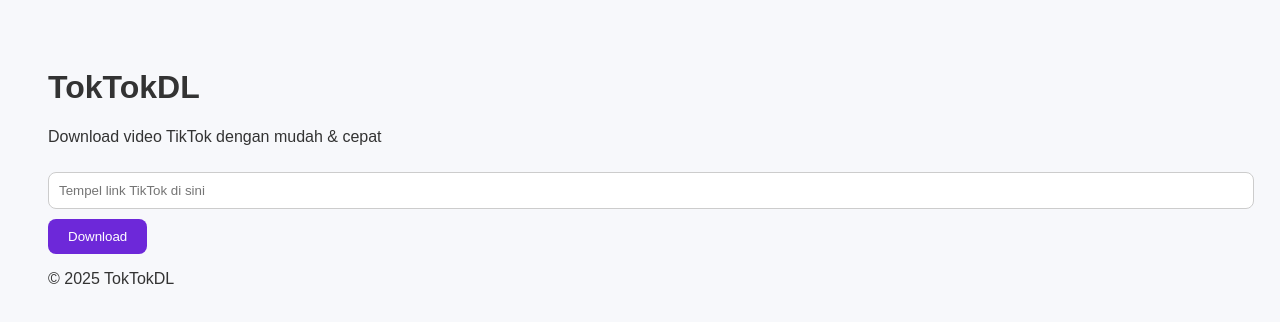
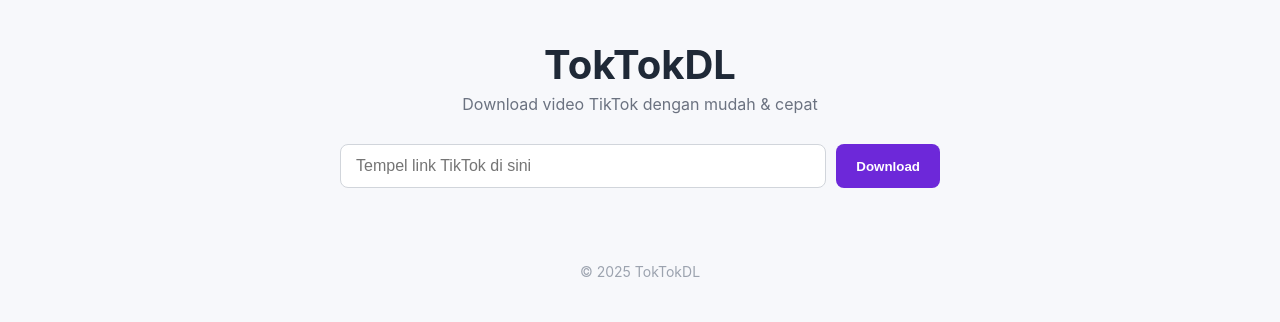
Before and after one commit to bayusantokuk/toktokdl, a plain HTML site: page public/index.html in a window 1280 px wide. Drawn offline with Linux system fonts and the light colour scheme.

Commit message:
Update style.css

```diff
--- a/public/style.css
+++ b/public/style.css
@@ -1,81 +1,82 @@
+/* Reset & base */
+* { box-sizing: border-box; margin:0; padding:0; }
 body {
-  font-family: Arial, sans-serif;
-  padding: 40px;
+  font-family: 'Inter', sans-serif;
   background: #f7f8fb;
-  color: #333;
+  color: #1f2937;
+  display: flex;
+  justify-content: center;
+  padding: 40px 10px;
 }
+.container { max-width: 600px; width: 100%; }
 
-.wrap {
-  max-width: 600px;
-  margin: 0 auto;
-  padding: 20px;
-  background: #fff;
-  border-radius: 12px;
-  box-shadow: 0 4px 15px rgba(0,0,0,0.1);
+header { text-align: center; margin-bottom: 30px; }
+header h1 { font-size: 2.5rem; margin-bottom: 5px; }
+header p { color: #6b7280; }
+
+form { display: flex; gap: 10px; margin-bottom: 15px; }
+form input {
+  flex: 1;
+  padding: 12px 15px;
+  border-radius: 8px;
+  border: 1px solid #d1d5db;
+  font-size: 16px;
 }
-
-input {
-  width: 100%;
-  padding: 10px;
-  margin: 10px 0;
+form button {
+  padding: 12px 20px;
   border-radius: 8px;
-  border: 1px solid #ccc;
-}
-
-button {
-  padding: 10px 20px;
   border: none;
-  border-radius: 8px;
   background: #6d28d9;
   color: #fff;
+  font-weight: 600;
   cursor: pointer;
+  transition: background 0.3s ease;
 }
+form button:hover { background: #5b21b6; }
 
-button:disabled {
-  opacity: 0.6;
-  cursor: not-allowed;
-}
-
-#error, #tiktok-error {
-  color: #ef4444;
-  margin-top: 10px;
-}
+.status { margin-bottom: 10px; color: #6b7280; font-size: 14px; }
+.error { margin-bottom: 10px; color: #ef4444; font-size: 14px; }
 
 #tiktok-result {
-  margin-top: 20px;
-  display: none;
-  transition: all 0.3s ease;
+  background: #fff;
+  padding: 15px;
+  border-radius: 12px;
+  box-shadow: 0 8px 20px rgba(0,0,0,0.08);
   opacity: 0;
   max-height: 0;
   overflow: hidden;
+  transition: all 0.4s ease;
 }
-
 #tiktok-result.show {
   opacity: 1;
   max-height: 1000px;
 }
 
-video {
+#tiktok-preview {
   width: 100%;
   border-radius: 8px;
   margin-bottom: 10px;
+  box-shadow: 0 4px 12px rgba(0,0,0,0.05);
 }
+
+.video-info h3 { margin-bottom: 5px; }
+.video-info p { color: #6b7280; font-size: 14px; margin-bottom: 10px; }
 
 #tiktok-download {
   display: inline-block;
-  margin-top: 10px;
   padding: 10px 20px;
-  background: #10b981;
+  background: #6d28d9;
   color: #fff;
   border-radius: 8px;
   text-decoration: none;
+  font-weight: 600;
+  transition: background 0.3s ease;
 }
+#tiktok-download:hover { background: #5b21b6; }
 
-#tiktok-download:hover {
-  background: #059669;
+footer {
+  text-align: center;
+  margin-top: 30px;
+  color: #9ca3af;
+  font-size: 14px;
 }
-
-#tiktok-status {
-  margin-top: 10px;
-  font-weight: bold;
-}
```
